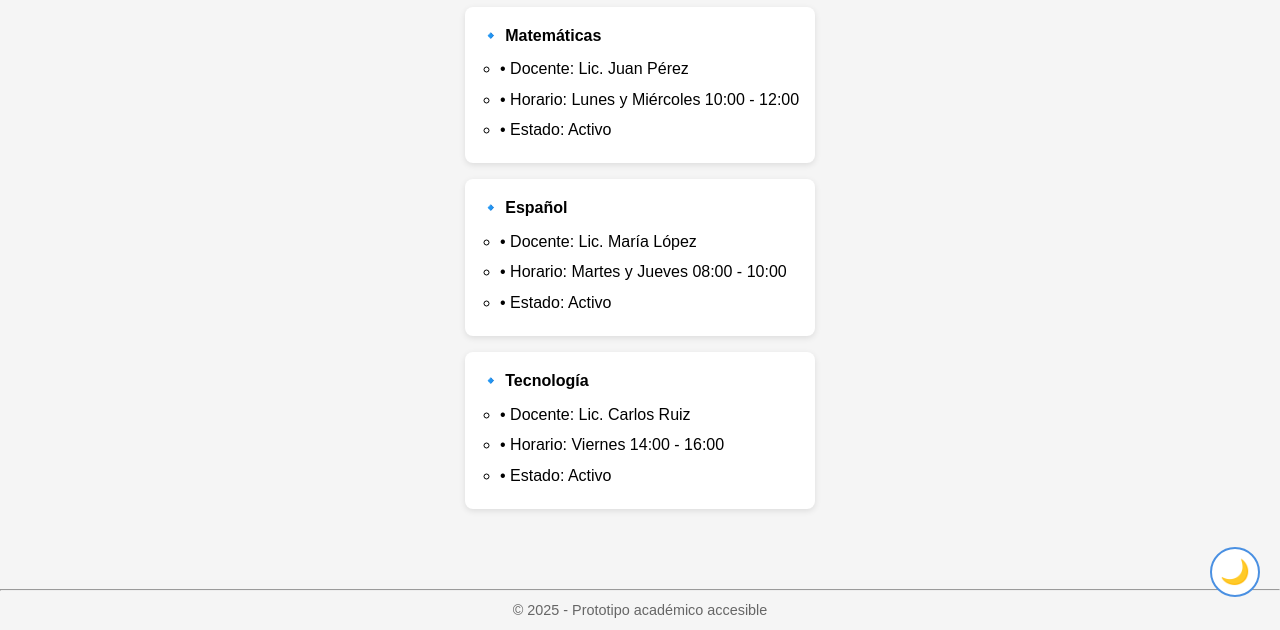
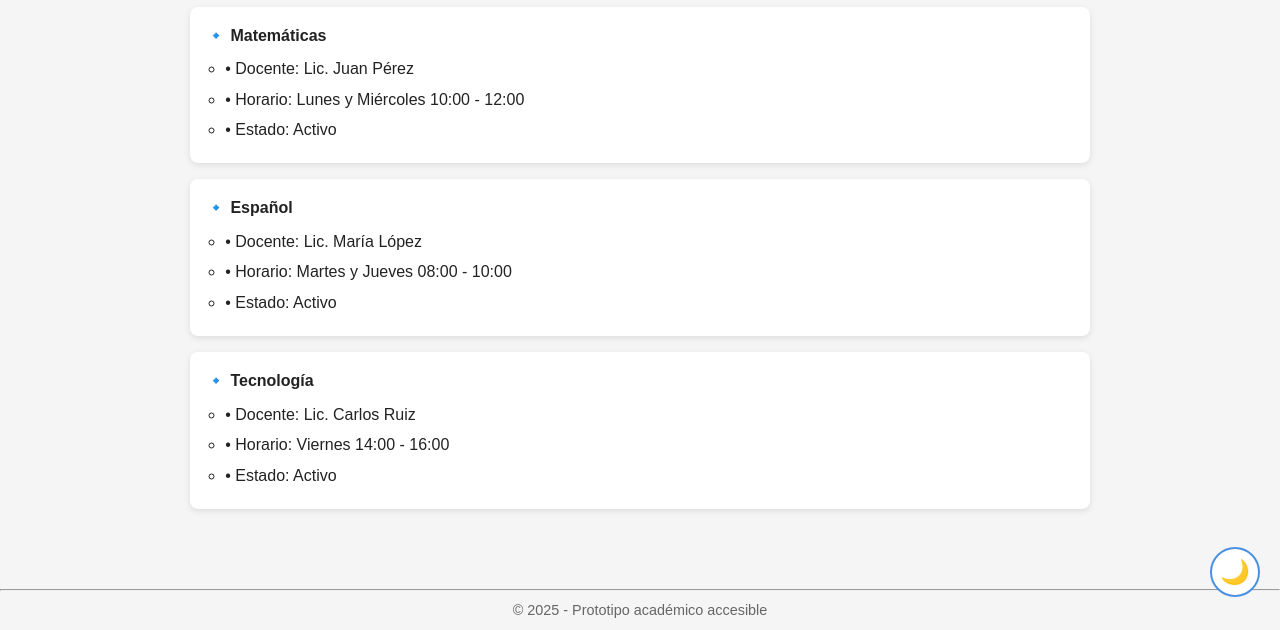
Before and after one commit to RoberthJose/PROTOTIPO-APLICACION-, a plain HTML site: page mis-cursos.html in a window 1280 px wide. Shown: the part 170-800 px from the top of the page. Drawn offline with Linux system fonts and the light colour scheme.

Commit message:
Update style.css

```diff
--- a/css/style.css
+++ b/css/style.css
@@ -88,28 +88,25 @@ main {
 }
 
 /* ===== TARJETAS DE CURSOS (MIS CURSOS) ===== */
+/* ===== CUADROS DE "MIS CURSOS" ===== */
 .section-cursos .cursos-list {
-    display: block; /* vertical */
+    display: flex;
+    flex-wrap: wrap;
+    gap: 1rem;
+    justify-content: center;
     max-width: 900px;
     margin: 0 auto;
-    gap: 1rem;
+}
+.section-cursos .curso-item {
+    background-color: #fff;
+    border-radius: 8px;
+    padding: 1rem;
+    box-shadow: 0 2px 6px rgba(0,0,0,0.1);
+    flex: 1 1 900px;
+    max-width: 900px;
+    box-sizing: border-box;
 }
 
-.curso-item {
-    background-color: #fff;
-    color: #000; /* texto dentro siempre negro */
-    border-radius: 8px;
-    padding: 1rem;
-    margin-bottom: 1rem;
-    box-shadow: 0 2px 6px rgba(0,0,0,0.1);
-    width: 100%;
-    transition: box-shadow 0.3s, transform 0.3s;
-}
-
-.curso-item:hover {
-    box-shadow: 0 8px 20px rgba(0,0,0,0.2);
-    transform: translateY(-3px);
-}
 
 /* ===== TARJETAS DE TAREAS ===== */
 .tarea-item {
```
